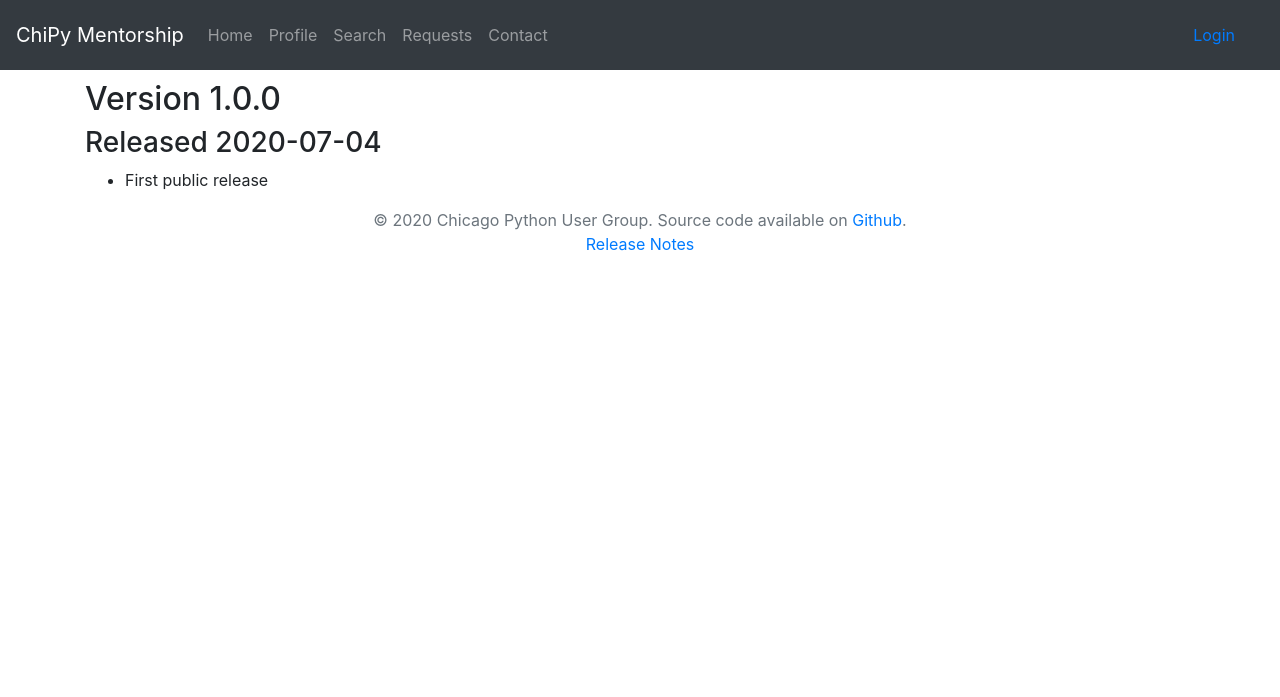
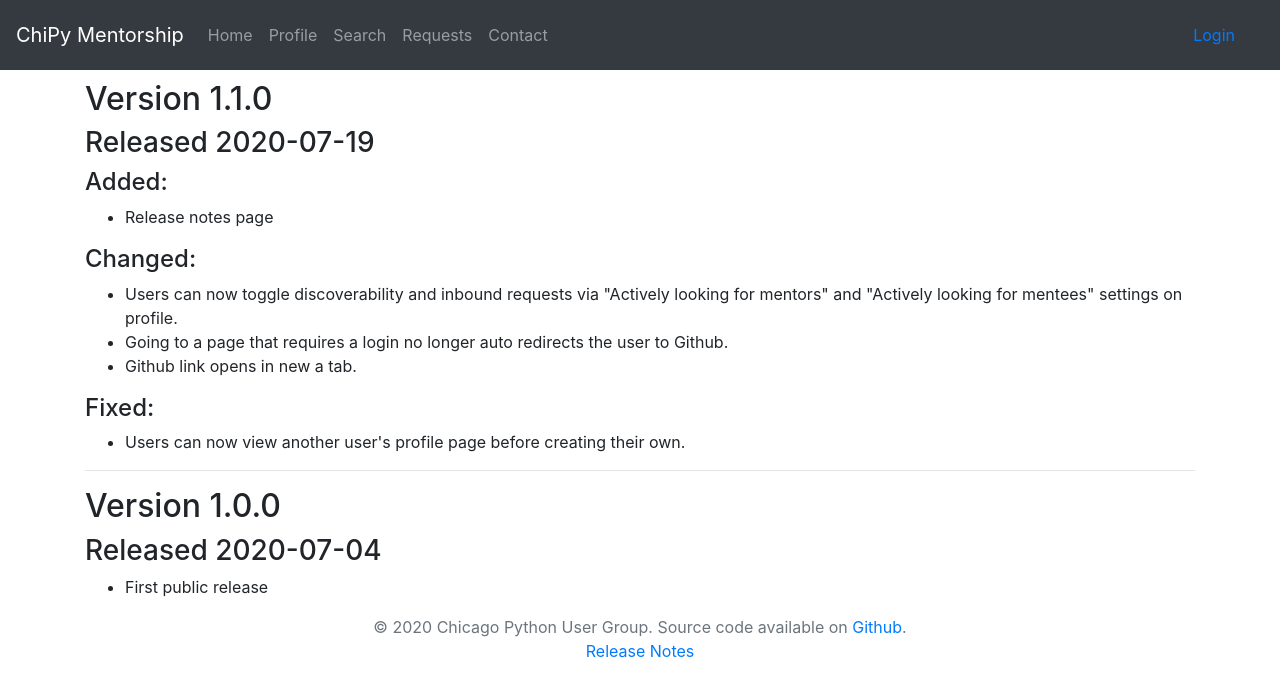
Before and after one commit to chicagopython/buddy_mentorship, a Django app: page /release_notes/ in a window 1280 px wide. Shown: the top 697 px of the page. Run offline with Django 3.2, Linux system fonts and the light colour scheme; parts of the project's set-up code (start-up, migrations or seed data) failed here and were passed over; some libraries are stand-ins or nearby versions.

Commit message:
added release 1.1.0

```diff
--- a/buddy_mentorship/templates/buddy_mentorship/release_notes.html
+++ b/buddy_mentorship/templates/buddy_mentorship/release_notes.html
@@ -5,8 +5,23 @@
 {% endblock title %}
 
 {% block content %}
-    {% comment %} <h2>Version 1.1.0</h2>
+
+    {% comment %} <h2>Version 1.2.0</h2>
     <h3>Unreleased</h3>
+    <h4>Added:</h4>
+    <ul>
+    </ul>
+    <h4>Changed:</h4>
+    <ul>
+    </ul>
+    <h4>Fixed:</h4>
+    <ul>
+    </ul>
+    <hr/> {% endcomment %}
+
+
+    <h2>Version 1.1.0</h2>
+    <h3>Released 2020-07-19</h3>
     <h4>Added:</h4>
     <ul>
         <li>Release notes page</li>
@@ -21,7 +36,7 @@
     <ul>
         <li>Users can now view another user's profile page before creating their own.</li>
     </ul>
-    <hr/> {% endcomment %}
+    <hr/>
 
     <h2>Version 1.0.0</h2>
     <h3>Released 2020-07-04</h3>
```
